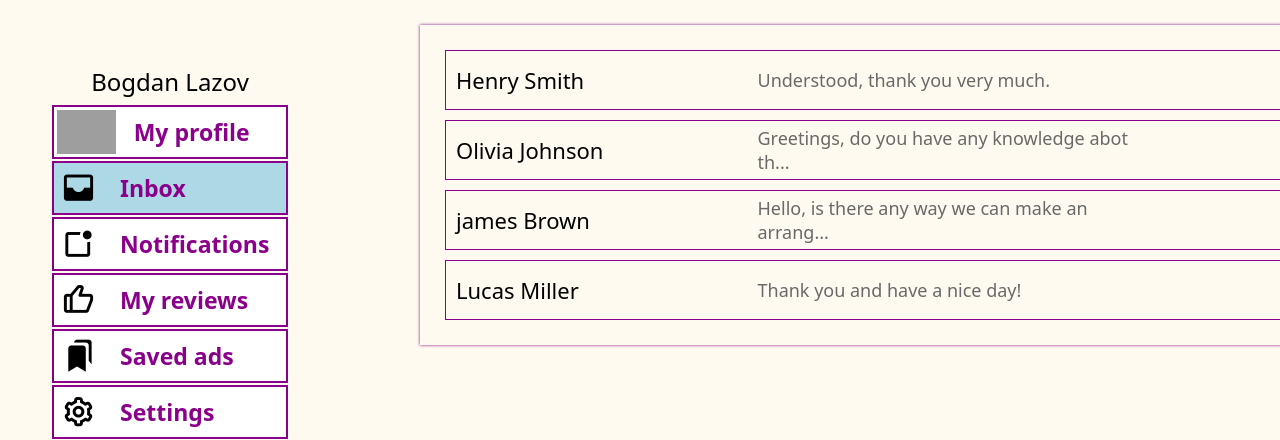
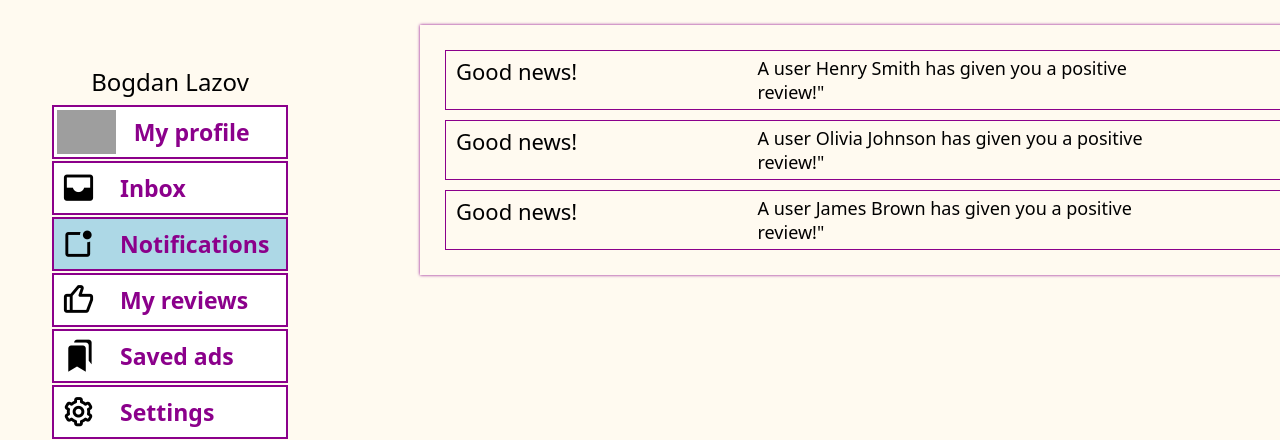
Before and after one commit to BogdanLzv/MyPookie, a plain HTML site: page Notifications page.html in a window 1280 px wide. Shown: the part 105-545 px from the top of the page. Drawn offline with nearby package versions, Linux system fonts and the light colour scheme; grey boxes are pictures that could not be loaded.

Commit message:
Create and finish "notifications" page

```diff
--- a/CSS/main page style.css
+++ b/CSS/main page style.css
@@ -1582,3 +1582,64 @@ header h1 {
   font-size: 25px;
   margin-right: 5px;
 }
+
+
+/* NOTIFICATIONS PAGE ˘˘˘˘˘˘˘˘˘˘˘˘˘˘˘˘˘˘˘˘ */
+
+#notificationsHeader {
+  background-color: lightblue;
+}
+
+#notificationsContainer {
+  height: fit-content;
+  width: 1000px;
+  box-shadow: darkmagenta 0px 0px 3px;
+  padding: 20px 0;
+  position: relative;
+  margin-top: 130px;
+  left: 420px;
+  display: flex;
+  flex-direction: column;
+}
+
+.notification_Container {
+  width: 950px;
+  min-height: 60px;
+  border: 1px solid darkmagenta;
+  margin: 5px auto;
+  padding: 5px 10px;
+  display: flex;
+  justify-content: space-between;
+
+}
+
+.title {
+  width: 200px;
+  display: flex;
+  align-items: flex-start;
+  color: black;
+  font-size: 22px;
+  font-weight: 500;
+}
+
+.notification {
+  display: flex;
+  align-items: center;
+  width: 400px;
+  position: relative;
+  margin-right: 50px;
+}
+
+.notification span {
+  font-size: 18px;
+  color: black;
+}
+
+.notificationDate {
+  width: 75px;
+  display: flex;
+  align-items: flex-start;
+  justify-content: flex-end;
+  font-size: 14px;
+  color: dimgray;
+}
--- a/Chat page.html
+++ b/Notifications page.html
@@ -10,7 +10,7 @@
 
         <header class="mainHeader">
             <img src="CSS/images/LOGO 1.png" id="chatLogo">
-            <h1>Messages</h1>
+            <h1>Notifications</h1>
         </header>
 
         <!--- Menu And Navigation ˘˘˘˘˘˘ --->
@@ -25,13 +25,13 @@
                     </th>
                 </tr>
                 <tr id="inboxTableRow">
-                    <th id="inboxHeader">
+                    <th>
                         <i class='bx bxs-inbox'></i>
                         <p id="inboxText">Inbox</p>
                     </th>
                 </tr>
                 <tr id="notificationsTableRow">
-                    <th>
+                    <th id="notificationsHeader">
                         <i class='bx bx-notification'></i>
                         <p id="notificationsText">Notifications</p>
                     </th>
@@ -64,60 +64,46 @@
             </div>
         </div>
 
-        <div id="inboxContainer">
+        <div id="notificationsContainer">
 
-            <div class="messageContainer">
+            <div class="notification_Container">
 
-                <div class="name">
-                    <span>Henry Smith</span>
+                <div class="title">
+                    <span>Good news!</span>
                 </div>
-                <div class="message">
-                    <span>Understood, thank you very much.</span>
+                <div class="notification">
+                    <span>A user Henry Smith has given you a positive review!"</span>
                 </div>
-                <div class="date">
+                <div class="notificationDate">
                     <span>25.05.2025</span>
                 </div>
 
             </div>
 
-            <div class="messageContainer">
+            <div class="notification_Container">
 
-                <div class="name">
-                    <span>Olivia Johnson</span>
+                <div class="title">
+                    <span>Good news!</span>
                 </div>
-                <div class="message">
-                    <span>Greetings, do you have any knowledge abot th...</span>
+                <div class="notification">
+                    <span>A user Olivia Johnson has given you a positive review!"</span>
                 </div>
-                <div class="date">
+                <div class="notificationDate">
                     <span>20.05.2025</span>
                 </div>
 
             </div>
 
-            <div class="messageContainer">
+            <div class="notification_Container">
 
-                <div class="name">
-                    <span>james Brown</span>
+                <div class="title">
+                    <span>Good news!</span>
                 </div>
-                <div class="message">
-                    <span>Hello, is there any way we can make an arrang...</span>
+                <div class="notification">
+                    <span>A user James Brown has given you a positive review!"</span>
                 </div>
-                <div class="date">
+                <div class="notificationDate">
                     <span>20.04.2025</span>
-                </div>
-
-            </div>
-
-            <div class="messageContainer">
-
-                <div class="name">
-                    <span>Lucas Miller</span>
-                </div>
-                <div class="message">
-                    <span>Thank you and have a nice day!</span>
-                </div>
-                <div class="date">
-                    <span>15.02.2025</span>
                 </div>
 
             </div>
```
Also changed, not shown: Chat with a user page.html (+2 -0 lines), My ad page.html (+1 -1 lines).
